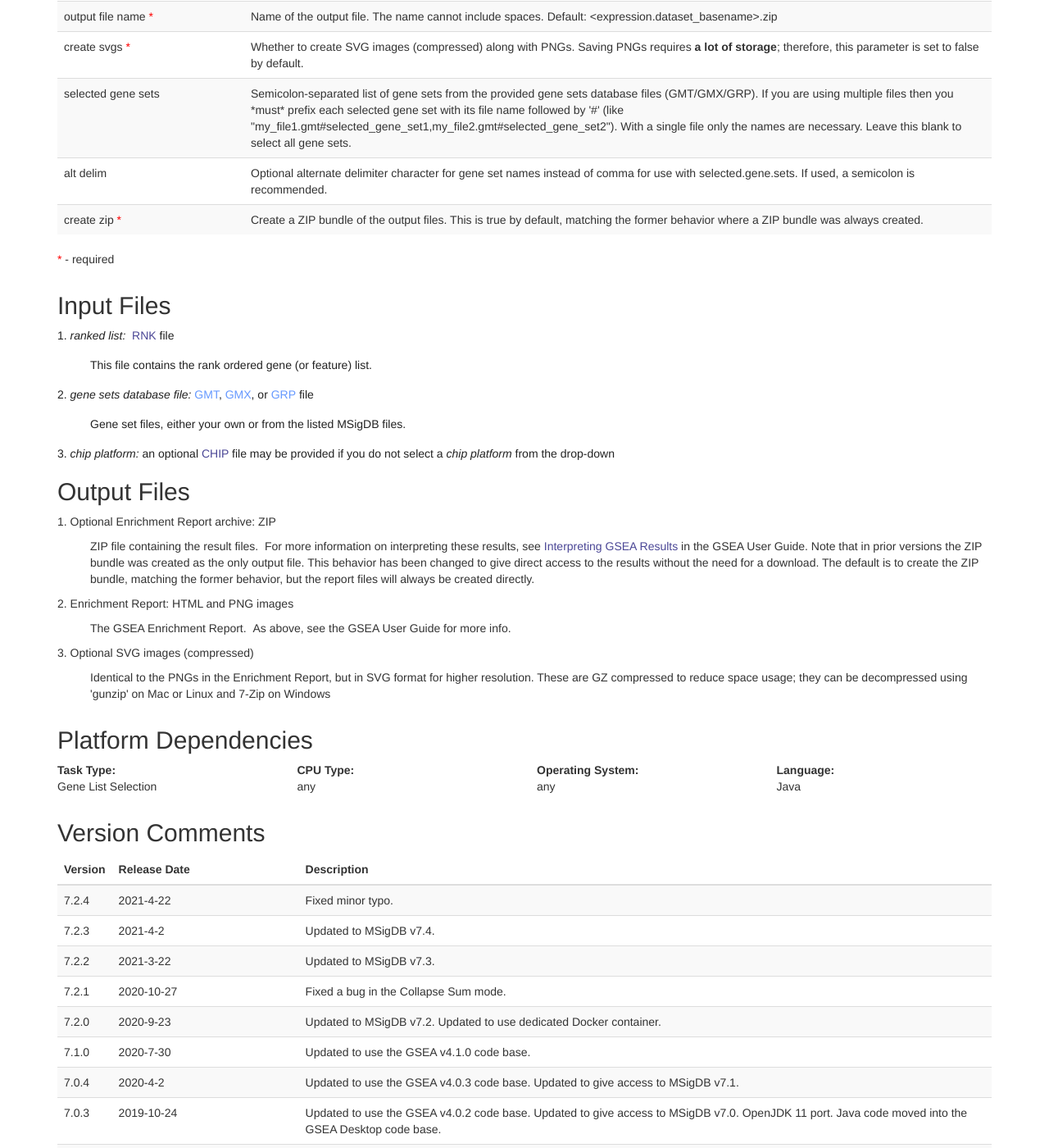
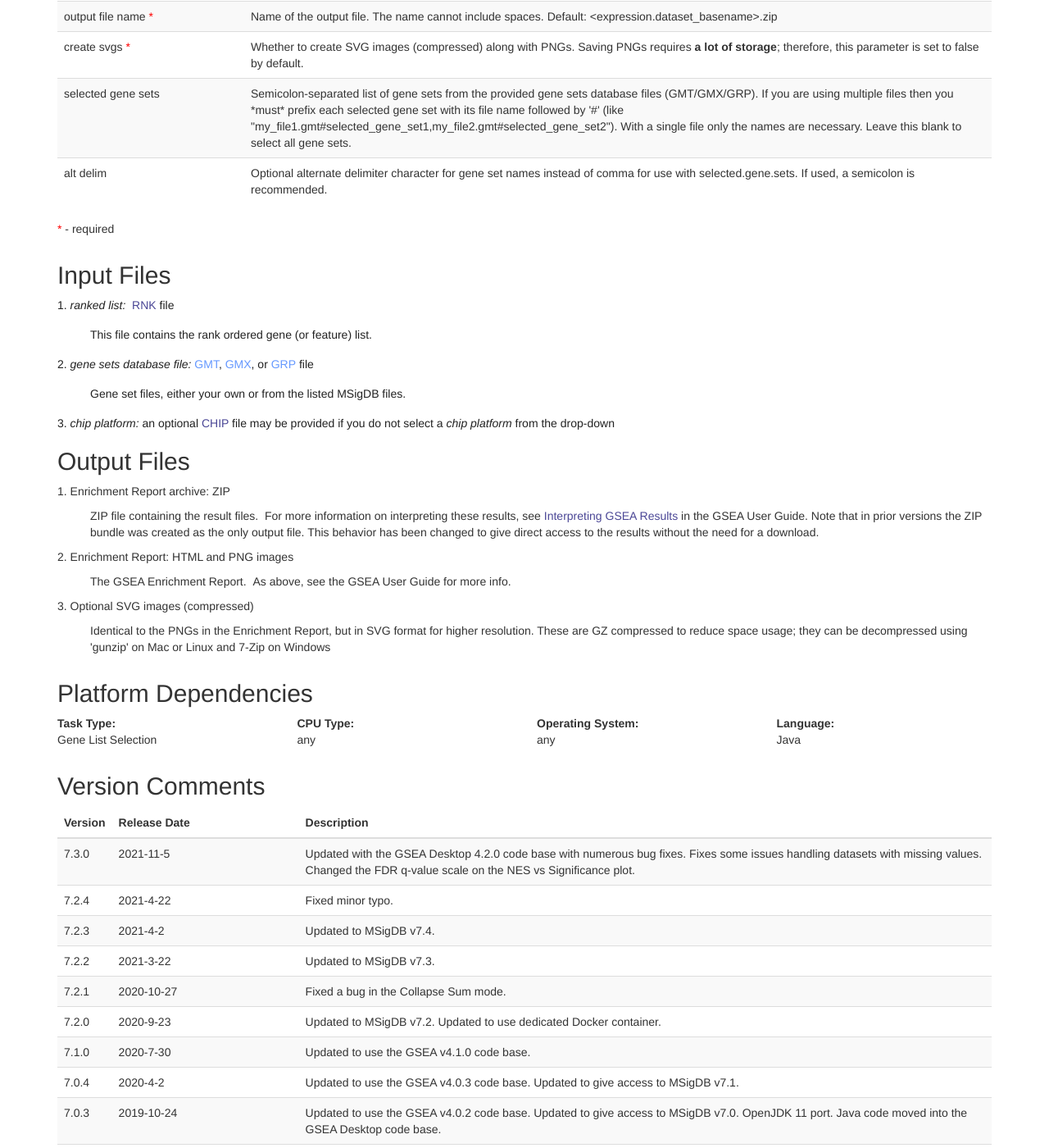
Before and after one commit to GSEA-MSigDB/gseapreranked-gpmodule, a Jekyll site: the page docs/v7/index.html, which Jekyll copies as it is, in a window 1280 px wide and 1400 px high, scrolled down 2825 px. Shown: the whole window at 82% size. Built offline with Jekyll 4.4.1, drawn with Linux system fonts in a browser that asks for light colours; some of the changed text lies outside the part shown.

Commit message:
Updated manifest, docs, etc ahead of the GSEA 4.2.0 release
Will be bumping the version to 7.3.x.

```diff
--- a/docs/v7/index.html
+++ b/docs/v7/index.html
@@ -1,7 +1,7 @@
 <!DOCTYPE html>
 <!-- saved from url=(0091)http://software.broadinstitute.org/cancer/software/genepattern/modules/docs/GSEAPreranked/5 -->
 <html class=""><head><meta http-equiv="Content-Type" content="text/html; charset=UTF-8">
-  <title>GSEAPreranked (v7.2.x)</title>
+  <title>GSEAPreranked (v7.3.x)</title>
   <link href="./application.css" media="all" rel="stylesheet">
   <script src="./application.js"></script><style>.cke{visibility:hidden;}</style><style type="text/css"></style>
   <meta http-equiv="X-UA-Compatible" content="IE=edge">
@@ -14,7 +14,7 @@
 <body>
 	<div class="gp-content-header fluid">
 	<div class="container">
-		<h1>GSEAPreranked (v7.2.x) <a style="float: right" href="https://www.genepattern.org"><img alt="GP Logo" src="gplogo.png" /></a></h1>
+		<h1>GSEAPreranked (v7.3.x) <a style="float: right" href="https://www.genepattern.org"><img alt="GP Logo" src="gplogo.png" /></a></h1>
 	</div>
 </div>
 <div class="container">
@@ -32,7 +32,7 @@
 <p></p>
                 </div>
 				<div class="col-sm-4">
-					<p><strong>GSEA Version: </strong> 4.1.0</p>
+					<p><strong>GSEA Version: </strong> 4.2.0</p>
 				</div>
 			</div>
 
@@ -207,10 +207,6 @@
             <td valign="top">alt delim</td>
             <td valign="top">Optional alternate delimiter character for gene set names instead of comma for use with selected.gene.sets.  If used, a semicolon is recommended.&nbsp;</td>
         </tr>
-        <tr>
-            <td valign="top">create zip&nbsp;<span style="color:red;">*</span></td>
-            <td valign="top">Create a ZIP bundle of the output files.  This is true by default, matching the former behavior where a ZIP bundle was always created.</td>
-        </tr>
 	</tbody>
 </table>
 
@@ -234,11 +230,10 @@
 
 <h2>Output Files</h2>
 
-<p>1. Optional Enrichment Report archive: ZIP</p>
+<p>1. Enrichment Report archive: ZIP</p>
 
 <p style="margin-left: 40px;">ZIP file containing the result files. &nbsp;For more information on interpreting these results, see <a href="http://www.gsea-msigdb.org/gsea/doc/GSEAUserGuideTEXT.htm#_Interpreting_GSEA_Results">Interpreting GSEA Results</a> in the GSEA User Guide.
-Note that in prior versions the ZIP bundle was created as the only output file.  This behavior has been changed to give direct access to the results without the need for a download.  The default is to create the ZIP bundle, matching the former behavior, but the report files
-will always be created directly.</p>
+Note that in prior versions the ZIP bundle was created as the only output file.  This behavior has been changed to give direct access to the results without the need for a download.</p>
 
 <p>2. Enrichment Report: HTML and PNG images</p>
 
@@ -282,6 +277,11 @@
 					</tr>
 				</thead>
 				<tbody>
+                        <tr>
+                            <td>7.3.0</td>
+                            <td>2021-11-5</td>
+                            <td>Updated with the GSEA Desktop 4.2.0 code base with numerous bug fixes.  Fixes some issues handling datasets with missing values. Changed the FDR q-value scale on the NES vs Significance plot.</td>
+                        </tr>
                         <tr>
                             <td>7.2.4</td>
                             <td>2021-4-22</td>
--- a/paramgroups.json
+++ b/paramgroups.json
@@ -1,5 +1,5 @@
 [{name: "Basic parameters", description: "These parameters are essential for the analysis.", parameters: ["ranked.list", "gene.sets.database", "number.of.permutations", "collapse.dataset", "chip.platform.file", "output.file.name" ]},
  {name: "Advanced parameters", description: "Additional parameters with standard defaults; typically you will run GSEA with these parameters set to their default values.", hidden: false},
    {name: "Advanced parameters/Algorithmic", hidden: true, parameters: ["scoring.scheme", "max.gene.set.size", "min.gene.set.size", "collapsing.mode.for.probe.sets.with.more.than.one.match", "omit.features.with.no.symbol.match", "normalization.mode", "random.seed", "selected.gene.sets", "dev.mode", "alt.delim"]},
-   {name: "Advanced parameters/Reporting", hidden: true, parameters: ["num.top.sets", "make.detailed.gene.set.report", "create.svgs", "create.zip"]}
+   {name: "Advanced parameters/Reporting", hidden: true, parameters: ["num.top.sets", "make.detailed.gene.set.report", "create.svgs"]}
 ]
```
Also changed, not shown: docs/v7/test.md (+9 -10 lines), 2 other files.
